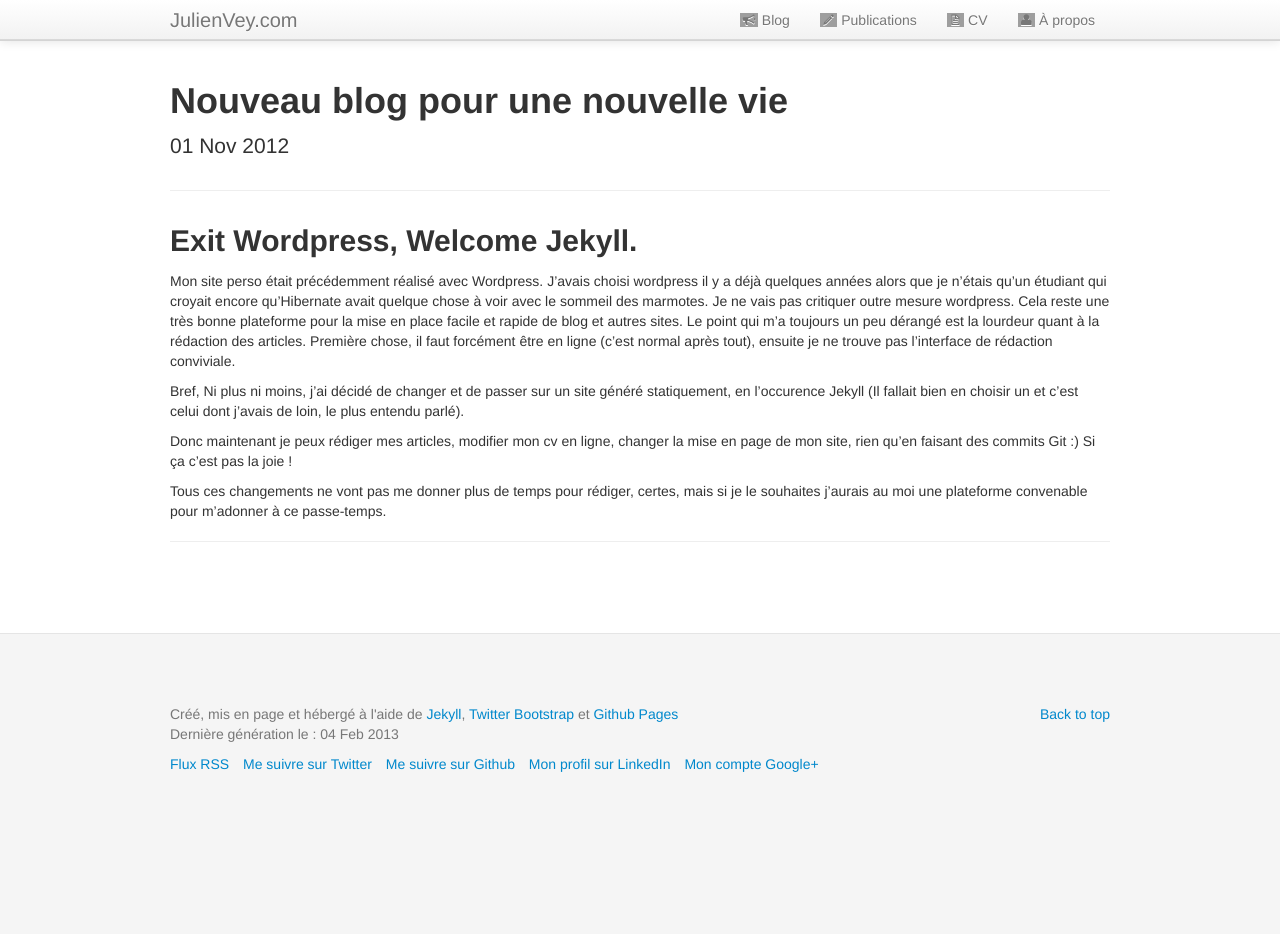
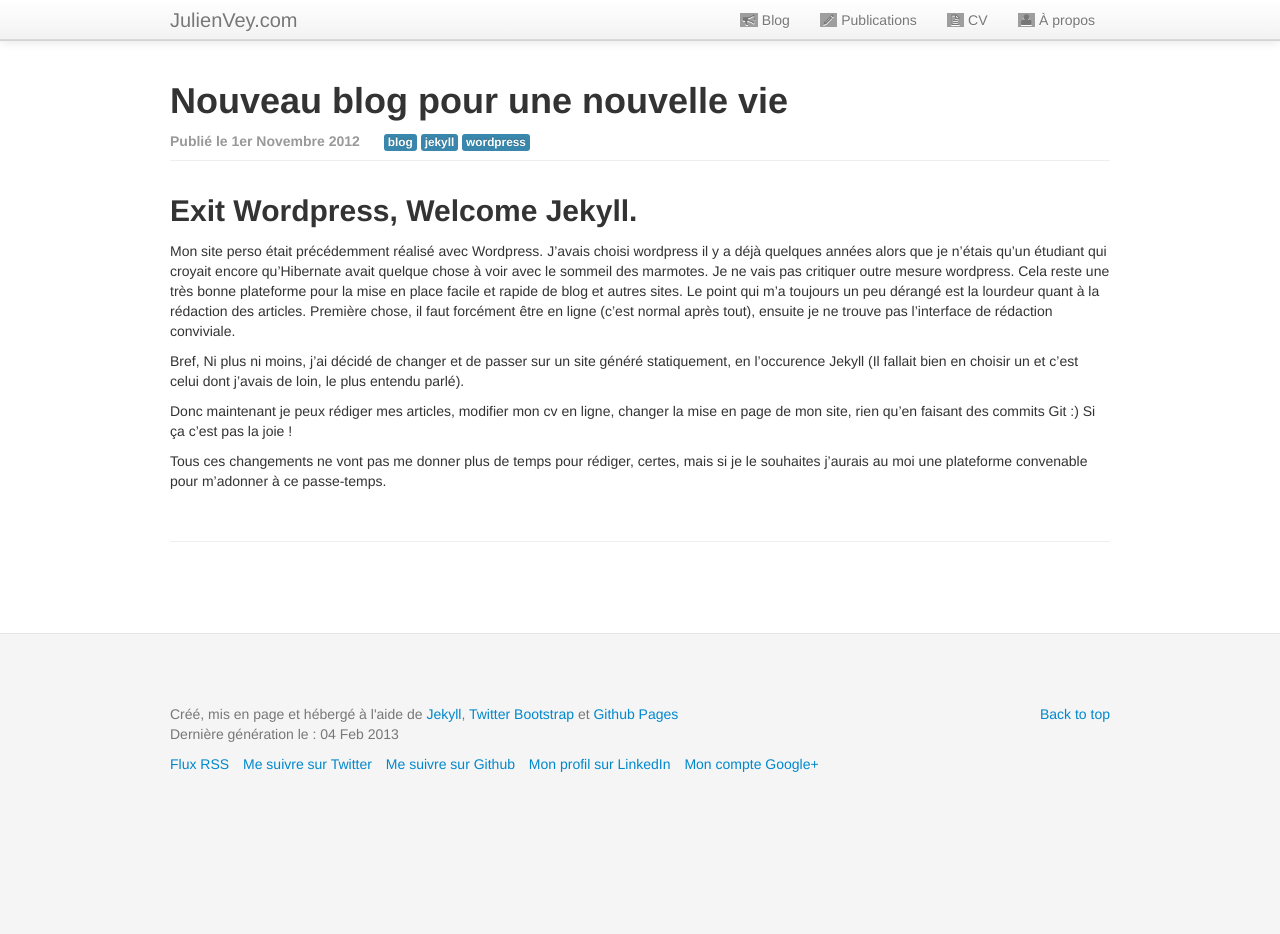
Before and after one commit to julienvey/julienvey.en, a Jekyll site: the page built from _posts/2012-10-15-nouveau-blog-pour-une-nouvelle-vie.md, in a window 1280 px wide. Built offline with Jekyll 4.4.1, drawn with Linux system fonts in a browser that asks for light colours; Markdown is read by kramdown in place of the engine named in the settings; comment, search, counter and statistics services are not loaded; grey boxes are pictures that could not be loaded.

Commit message:
legere refonte du layout post

```diff
--- a/_layouts/post.html
+++ b/_layouts/post.html
@@ -3,15 +3,17 @@ layout: default
 ---
 
 <div class="page-header">
-  <h1>{{ page.title }}</h1><p class="lead">{{ page.date | date: "%d %b %Y" }}</p>
+  <h1>{{ page.title }}</h1>
+  <span class="muted" style="padding-right:20px;"><strong>Publié le {{ page.datefr }}</strong></span>
+  {% for tag in page.tags %}
+  <span class="label label-info">{{tag}}</span>
+  {% endfor %}
 </div>
 
 <div>
-
+{{ content }}
 </div>
-
-{{ content }}
-
+<br>
 <hr />
 <div id="disqus_thread"></div>
 <script type="text/javascript">
--- a/_posts/2012-10-15-nouveau-blog-pour-une-nouvelle-vie.md
+++ b/_posts/2012-10-15-nouveau-blog-pour-une-nouvelle-vie.md
@@ -5,6 +5,7 @@ layout: post
 status: publish
 title: Nouveau blog pour une nouvelle vie
 img: ./assets/img/posts/jekyll-150.png
+tags: blog jekyll wordpress
 more : 100
 preview: Mon site perso était précédemment réalisé avec Wordpress. J'avais choisi wordpress il y a déjà quelques années alors que je n'étais qu'un étudiant qui croyait encore qu'Hibernate avait quelque chose à voir avec le sommeil des marmotes. Je ne vais pas critiquer outre mesure wordpress. Cela reste une très bonne plateforme pour
 ---
```
